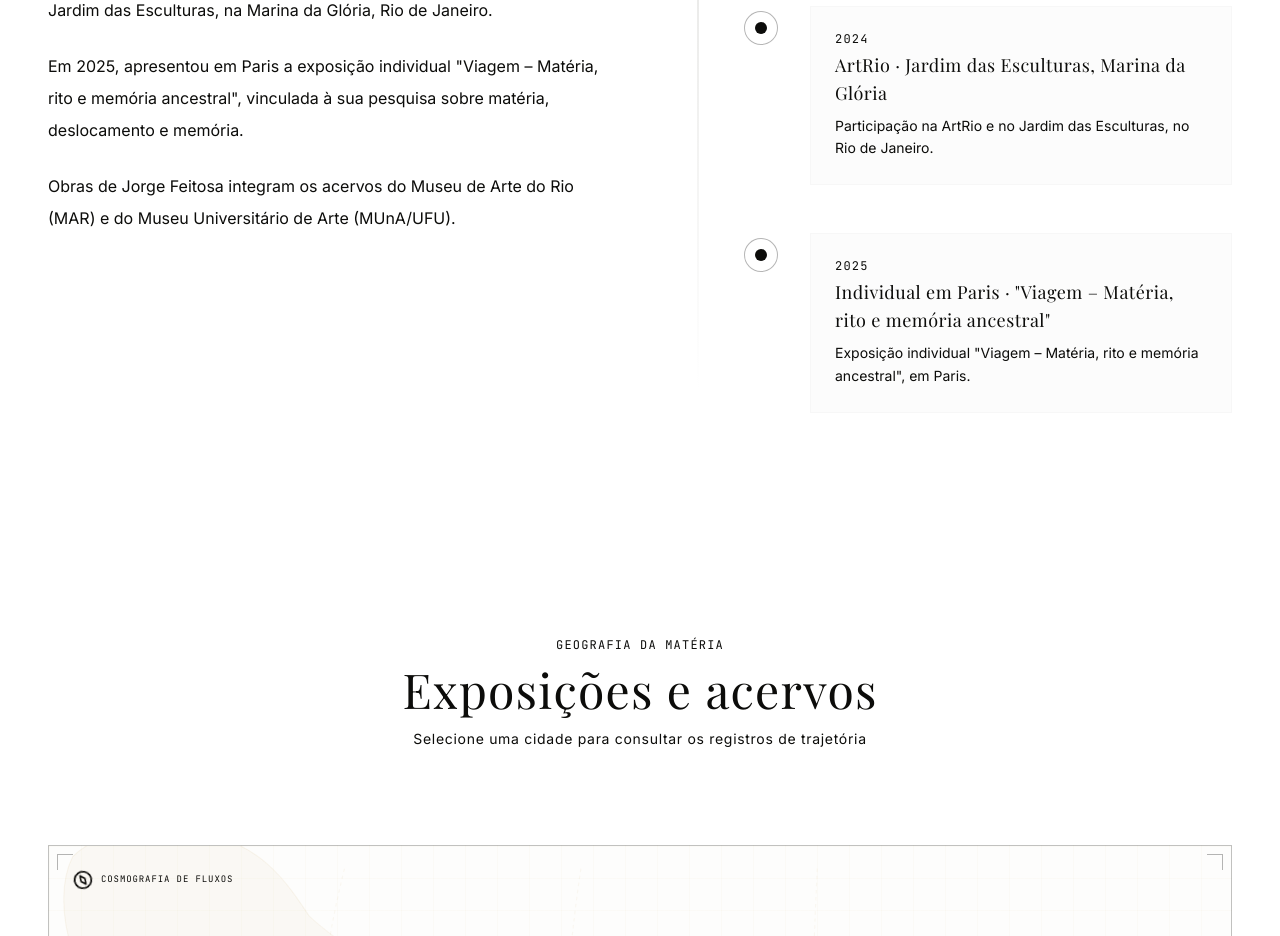
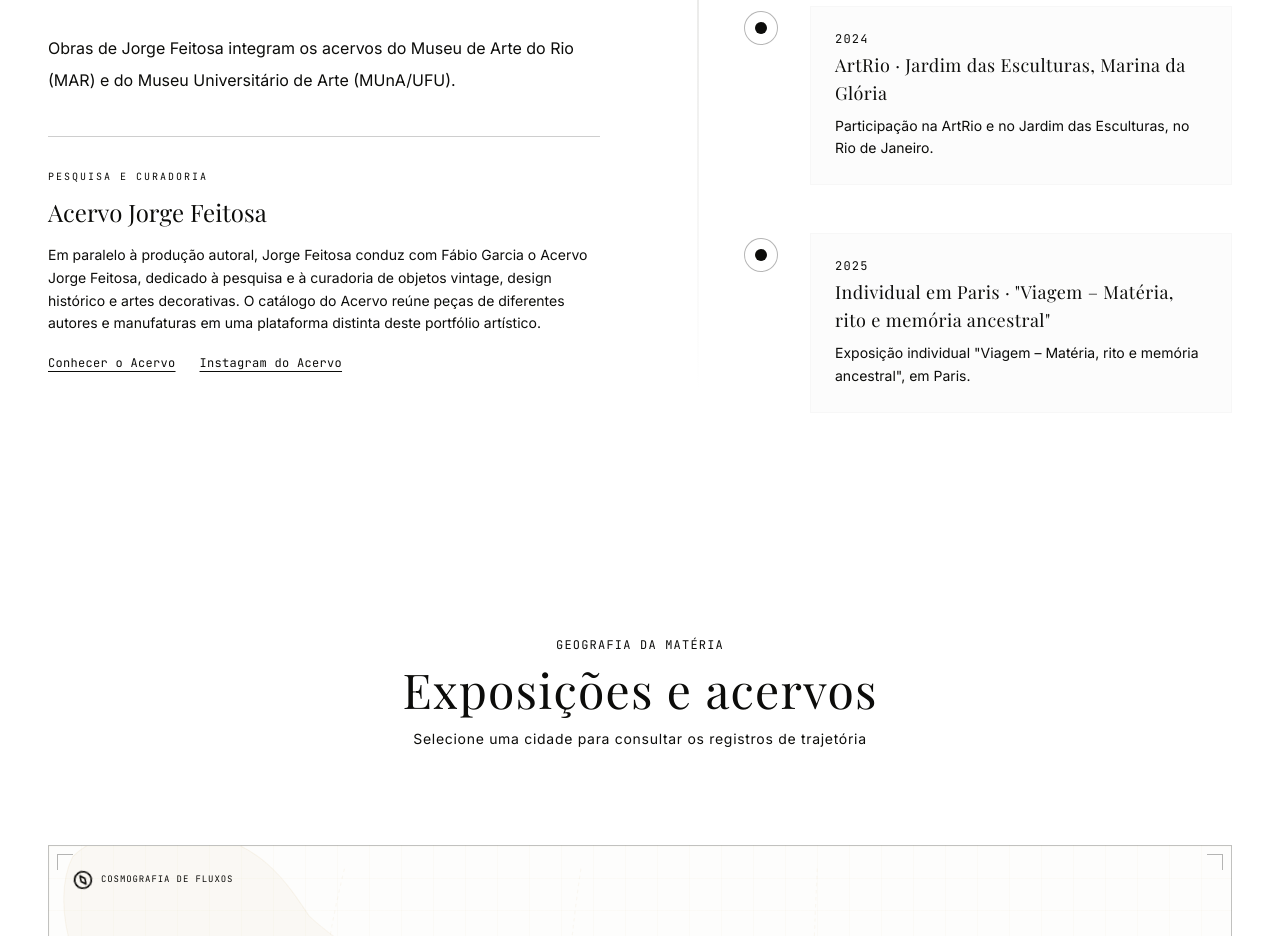
Before and after one commit to jorgefeitosa-site/artistajorgefeitosa, a React (Vite) app: page / in a window 1280 px wide. Shown: the part 7360-8296 px from the top of the page. Built offline with nearby package versions, Linux system fonts and the light colour scheme; a web font is replaced by a local one.

Commit message:
Biografia: apresentar relacao com Acervo e links contextuais em PT/EN

```diff
--- a/src/components/Biography.tsx
+++ b/src/components/Biography.tsx
@@ -9,6 +9,21 @@ interface BiographyProps {
 
 export default function Biography({ currentLang }: BiographyProps) {
   const t = bioTranslations[currentLang];
+  const acervo = currentLang === 'pt'
+    ? {
+        eyebrow: 'PESQUISA E CURADORIA',
+        title: 'Acervo Jorge Feitosa',
+        description: 'Em paralelo à produção autoral, Jorge Feitosa conduz com Fábio Garcia o Acervo Jorge Feitosa, dedicado à pesquisa e à curadoria de objetos vintage, design histórico e artes decorativas. O catálogo do Acervo reúne peças de diferentes autores e manufaturas em uma plataforma distinta deste portfólio artístico.',
+        website: 'Conhecer o Acervo',
+        instagram: 'Instagram do Acervo',
+      }
+    : {
+        eyebrow: 'RESEARCH AND CURATORSHIP',
+        title: 'Acervo Jorge Feitosa',
+        description: 'Alongside his artistic practice, Jorge Feitosa runs Acervo Jorge Feitosa with Fábio Garcia. The project researches and curates vintage objects, historical design and decorative arts. Its catalogue presents objects by different makers and manufacturers on a platform separate from this artist portfolio.',
+        website: 'Explore the Acervo',
+        instagram: 'Acervo on Instagram',
+      };
   const sectionRef = useRef<HTMLDivElement>(null);
 
   // Checking in view
@@ -80,6 +95,37 @@ export default function Biography({ currentLang }: BiographyProps) {
               <p>{t.p6}</p>
               <p>{t.p7}</p>
             </motion.div>
+
+            {/* Projeto de curadoria relacionado, distinto da produção autoral */}
+            <div className="mt-10 max-w-xl border-t border-clay-black/20 pt-8">
+              <span className="block font-mono text-[10px] uppercase tracking-[0.2em] text-clay-black/65 mb-3">
+                {acervo.eyebrow}
+              </span>
+              <h4 className="font-serif text-xl md:text-2xl text-clay-black font-light mb-4">
+                {acervo.title}
+              </h4>
+              <p className="font-sans text-sm text-clay-black leading-relaxed">
+                {acervo.description}
+              </p>
+              <div className="flex flex-wrap gap-x-6 gap-y-3 mt-5 text-xs font-mono tracking-wide">
+                <a
+                  href="https://www.acervojorgefeitosa.com/"
+                  target="_blank"
+                  rel="noopener noreferrer"
+                  className="underline underline-offset-4 hover:opacity-60 transition-opacity"
+                >
+                  {acervo.website}
+                </a>
+                <a
+                  href="https://www.instagram.com/acervo.jorgefeitosa/"
+                  target="_blank"
+                  rel="noopener noreferrer"
+                  className="underline underline-offset-4 hover:opacity-60 transition-opacity"
+                >
+                  {acervo.instagram}
+                </a>
+              </div>
+            </div>
           </div>
 
           {/* RIGHT COLUMN: Interactive Visual Timeline */}
```
